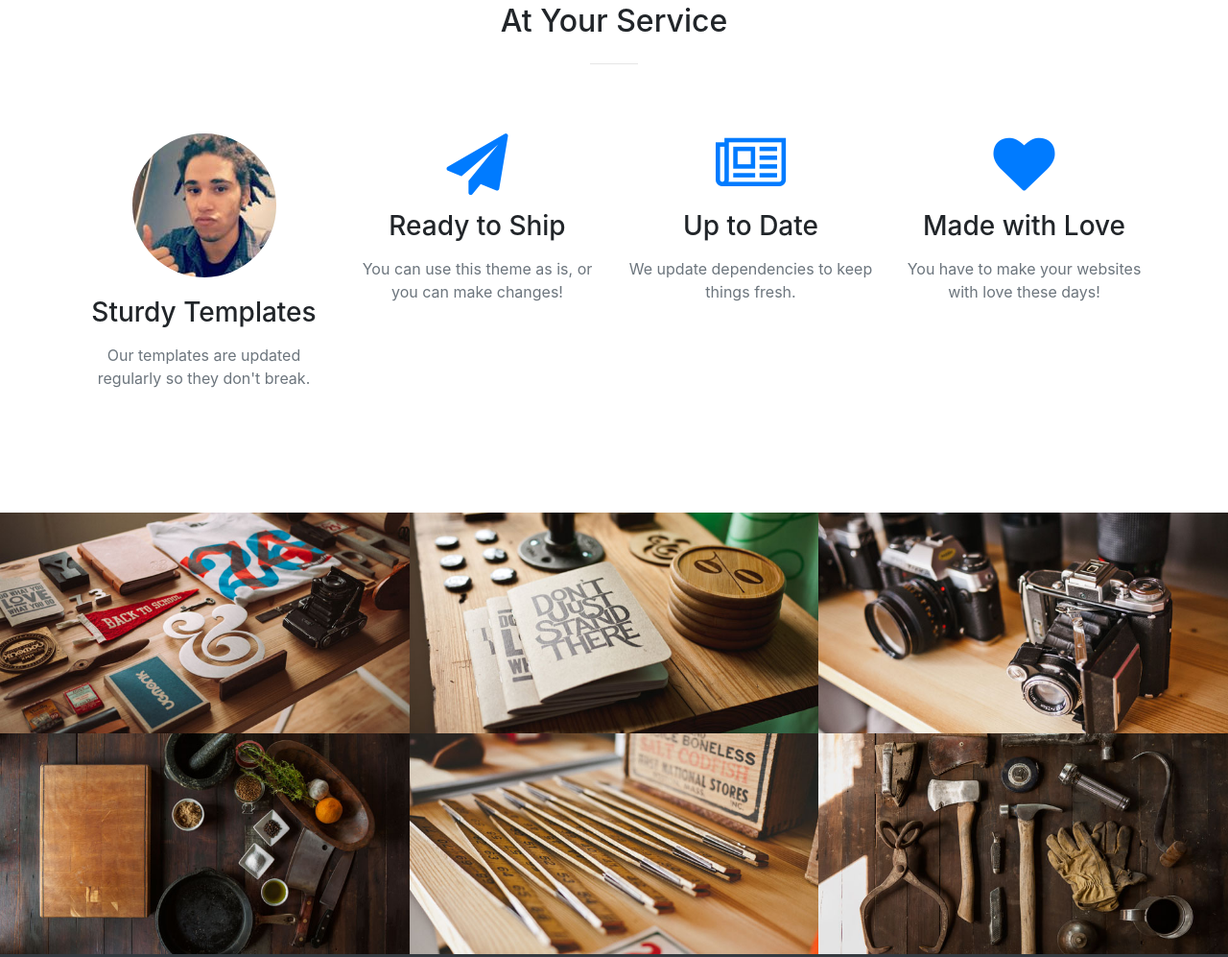
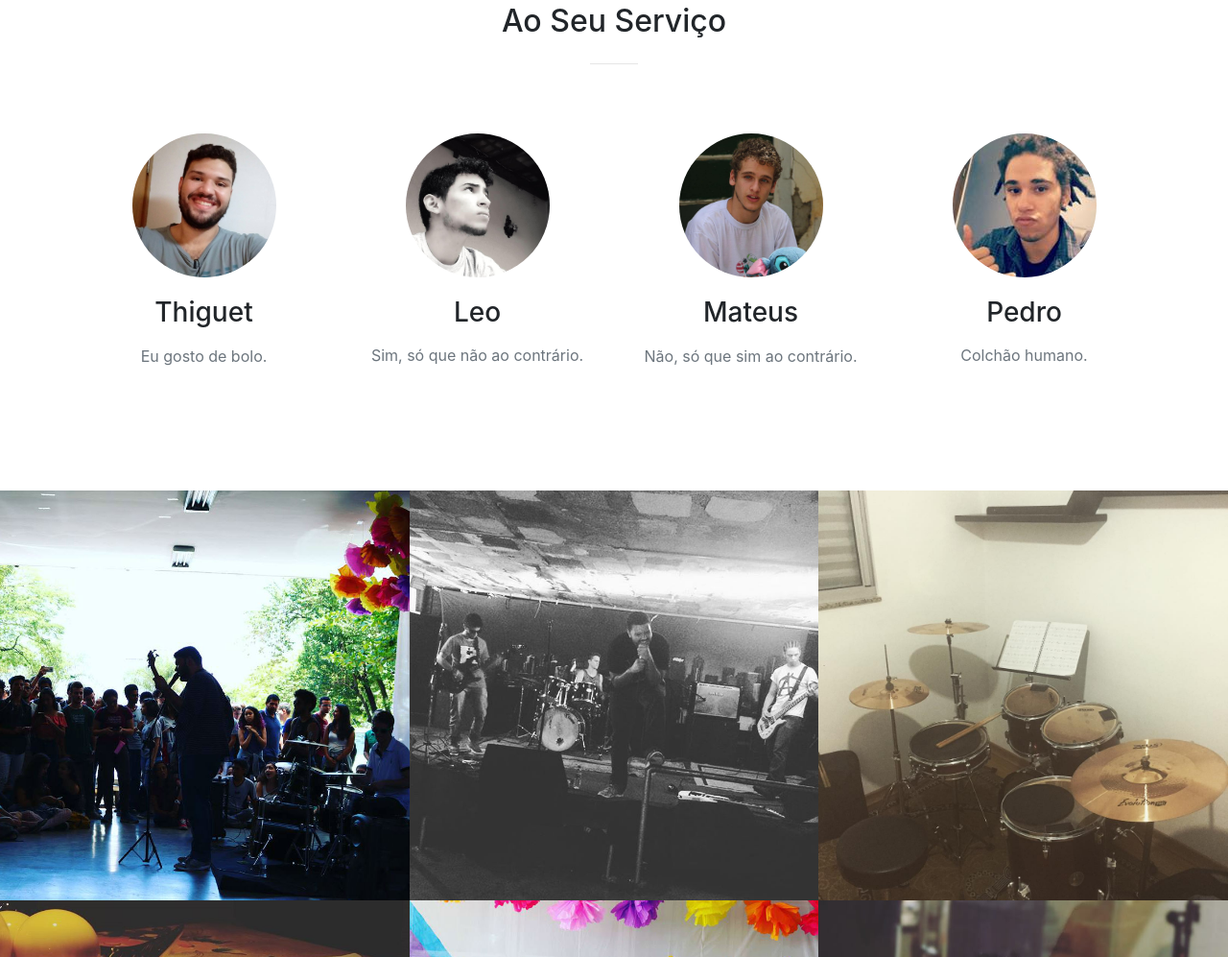
Before and after one commit to pioficial/pioficial.github.io, a website with bundled scripts: page index.html in a window 1280 px wide. Shown: the part 1354-2351 px from the top of the page at 96% size. Built offline with nearby package versions, Linux system fonts and the light colour scheme.

Commit message:
Fiinishig v1.0

```diff
--- a/css/creative.css
+++ b/css/creative.css
@@ -128,9 +128,6 @@ img::-moz-selection {
   #mainNav {
     border-color: transparent;
     background-color: transparent;
-  }
-  #mainNav .navbar-brand {
-    color: rgba(255, 255, 255, 0.7);
   }
   #mainNav .navbar-brand:focus, #mainNav .navbar-brand:hover {
     color: #fff;
--- a/css/main.css
+++ b/css/main.css
@@ -1,3 +1,17 @@
 .margin-bottom-20 {
 	margin-bottom: 20px;
 }
+
+header.masthead {
+	background-image: url('../img/participantes/banda.jpg');
+}
+
+#mainNav .navbar-nav>li.nav-item>a.nav-link, #mainNav .navbar-nav>li.nav-item>a.nav-link:focus{
+	color: #333 !important;
+}
+
+#mainNav .navbar-nav>li.nav-item>a.nav-link:hover, #mainNav .navbar-nav>li.nav-item>a.nav-link:hover {
+	background: #f05f40;
+	color: white !important;
+	border-radius: 10px;
+}
--- a/index.html
+++ b/index.html
@@ -33,7 +33,7 @@
     <!-- Navigation -->
     <nav class="navbar navbar-expand-lg navbar-light fixed-top" id="mainNav">
       <div class="container">
-        <a class="navbar-brand js-scroll-trigger" href="#page-top">Praticamente Incorreto</a>
+        <a class="navbar-brand js-scroll-trigger" href="#page-top"></a>
         <button class="navbar-toggler navbar-toggler-right" type="button" data-toggle="collapse" data-target="#navbarResponsive" aria-controls="navbarResponsive" aria-expanded="false" aria-label="Toggle navigation">
           <span class="navbar-toggler-icon"></span>
         </button>
@@ -56,7 +56,7 @@
       </div>
     </nav>
 
-    <header class="masthead text-center text-white d-flex">
+    <header class="masthead text-center text-white d-flex bg-img">
       <div class="container my-auto">
         <div class="row">
           <div class="col-lg-10 mx-auto">
@@ -79,7 +79,7 @@
           <div class="col-lg-8 mx-auto text-center">
             <h2 class="section-heading text-white">Nós temos o que você precisa!</h2>
             <hr class="light my-4">
-            <p class="text-faded mb-4">Praticamente Incorreto</p>
+            <p class="text-faded mb-4">Música de qualidade </p>
             <a class="btn btn-light btn-xl js-scroll-trigger" href="#services">Saiba Mais!</a>
           </div>
         </div>
@@ -90,7 +90,7 @@
       <div class="container">
         <div class="row">
           <div class="col-lg-12 text-center">
-            <h2 class="section-heading">At Your Service</h2>
+            <h2 class="section-heading">Ao Seu Serviço</h2>
             <hr class="my-4">
           </div>
         </div>
@@ -99,30 +99,30 @@
         <div class="row">
           <div class="col-lg-3 col-md-6 text-center">
             <div class="service-box mt-5 mx-auto">
-              <img class="rounded-circle margin-bottom-20" src="./img/participantes/pedro.jpg" />
-              <h3 class="mb-3">Sturdy Templates</h3>
-              <p class="text-muted mb-0">Our templates are updated regularly so they don't break.</p>
+              <img class="rounded-circle margin-bottom-20" src="./img/participantes/thiguet.jpg" width="150" />
+              <h3 class="mb-3">Thiguet</h3>
+              <p class="text-muted mb-0">Eu gosto de bolo.</p>
             </div>
           </div>
           <div class="col-lg-3 col-md-6 text-center">
             <div class="service-box mt-5 mx-auto">
-              <i class="fa fa-4x fa-paper-plane text-primary mb-3 sr-icons"></i>
-              <h3 class="mb-3">Ready to Ship</h3>
-              <p class="text-muted mb-0">You can use this theme as is, or you can make changes!</p>
+              <img class="rounded-circle margin-bottom-20" src="./img/participantes/leo.jpg" width="150"/>
+              <h3 class="mb-3">Leo</h3>
+              <p class="text-muted mb-0">Sim, só que não ao contrário.</p>
             </div>
           </div>
           <div class="col-lg-3 col-md-6 text-center">
             <div class="service-box mt-5 mx-auto">
-              <i class="fa fa-4x fa-newspaper-o text-primary mb-3 sr-icons"></i>
-              <h3 class="mb-3">Up to Date</h3>
-              <p class="text-muted mb-0">We update dependencies to keep things fresh.</p>
+              <img class="rounded-circle margin-bottom-20" src="./img/participantes/barbosa.jpg" width="150"/>
+              <h3 class="mb-3">Mateus</h3>
+              <p class="text-muted mb-0">Não, só que sim ao contrário.</p>
             </div>
           </div>
           <div class="col-lg-3 col-md-6 text-center">
             <div class="service-box mt-5 mx-auto">
-              <i class="fa fa-4x fa-heart text-primary mb-3 sr-icons"></i>
-              <h3 class="mb-3">Made with Love</h3>
-              <p class="text-muted mb-0">You have to make your websites with love these days!</p>
+              <img class="rounded-circle margin-bottom-20" src="./img/participantes/pedro.jpg" width="150"/>
+              <h3 class="mb-3">Pedro</h3>
+              <p class="text-muted mb-0">Colchão humano.</p>
             </div>
           </div>
         </div>
@@ -133,8 +133,8 @@
       <div class="container-fluid p-0">
         <div class="row no-gutters popup-gallery">
           <div class="col-lg-4 col-sm-6">
-            <a class="portfolio-box" href="img/portfolio/fullsize/1.jpg">
-              <img class="img-fluid" src="img/portfolio/thumbnails/1.jpg" alt="">
+            <a class="portfolio-box" href="./img/portfolio/diadoamor.jpg">
+              <img class="img-fluid" src="./img/portfolio/diadoamor.jpg" alt="">
               <div class="portfolio-box-caption">
                 <div class="portfolio-box-caption-content">
                   <div class="project-category text-faded">
@@ -148,8 +148,8 @@
             </a>
           </div>
           <div class="col-lg-4 col-sm-6">
-            <a class="portfolio-box" href="img/portfolio/fullsize/2.jpg">
-              <img class="img-fluid" src="img/portfolio/thumbnails/2.jpg" alt="">
+            <a class="portfolio-box" href="./img/portfolio/fullband.jpg">
+              <img class="img-fluid" src="./img/portfolio/fullband.jpg" alt="">
               <div class="portfolio-box-caption">
                 <div class="portfolio-box-caption-content">
                   <div class="project-category text-faded">
@@ -163,8 +163,8 @@
             </a>
           </div>
           <div class="col-lg-4 col-sm-6">
-            <a class="portfolio-box" href="img/portfolio/fullsize/3.jpg">
-              <img class="img-fluid" src="img/portfolio/thumbnails/3.jpg" alt="">
+            <a class="portfolio-box" href="./img/portfolio/refinado.jpg">
+              <img class="img-fluid" src="./img/portfolio/refinado.jpg" alt="">
               <div class="portfolio-box-caption">
                 <div class="portfolio-box-caption-content">
                   <div class="project-category text-faded">
@@ -178,8 +178,8 @@
             </a>
           </div>
           <div class="col-lg-4 col-sm-6">
-            <a class="portfolio-box" href="img/portfolio/fullsize/4.jpg">
-              <img class="img-fluid" src="img/portfolio/thumbnails/4.jpg" alt="">
+            <a class="portfolio-box" href="./img/portfolio/topersson.jpg">
+              <img class="img-fluid" src="./img/portfolio/topersson.jpg" alt="">
               <div class="portfolio-box-caption">
                 <div class="portfolio-box-caption-content">
                   <div class="project-category text-faded">
@@ -193,8 +193,8 @@
             </a>
           </div>
           <div class="col-lg-4 col-sm-6">
-            <a class="portfolio-box" href="img/portfolio/fullsize/5.jpg">
-              <img class="img-fluid" src="img/portfolio/thumbnails/5.jpg" alt="">
+            <a class="portfolio-box" href="./img/portfolio/fodase.jpg">
+              <img class="img-fluid" src="./img/portfolio/fodase.jpg" alt="">
               <div class="portfolio-box-caption">
                 <div class="portfolio-box-caption-content">
                   <div class="project-category text-faded">
@@ -208,8 +208,8 @@
             </a>
           </div>
           <div class="col-lg-4 col-sm-6">
-            <a class="portfolio-box" href="img/portfolio/fullsize/6.jpg">
-              <img class="img-fluid" src="img/portfolio/thumbnails/6.jpg" alt="">
+            <a class="portfolio-box" href="./img/portfolio/leo.jpg">
+              <img class="img-fluid" src="./img/portfolio/leo.jpg" alt="">
               <div class="portfolio-box-caption">
                 <div class="portfolio-box-caption-content">
                   <div class="project-category text-faded">
@@ -224,14 +224,14 @@
           </div>
         </div>
       </div>
-    </section>
+    </section><!--
 
     <section class="bg-dark text-white">
       <div class="container text-center">
         <h2 class="mb-4">Free Download at Start Bootstrap!</h2>
         <a class="btn btn-light btn-xl sr-button" href="http://startbootstrap.com/template-overviews/creative/">Download Now!</a>
       </div>
-    </section>
+    </section> -->
 
     <section id="contact">
       <div class="container">
```
Also changed, not shown: img/participantes/banda.jpg (added), img/portfolio/diadoamor.jpg (added), img/portfolio/fodase.jpg (added), img/portfolio/full_band.jpg (renamed from img/portfolio/ensaios/full_band.jpg), img/portfolio/fullband.jpg (renamed from img/portfolio/shows/fullband.jpg), img/portfolio/leo.jpg (renamed from img/portfolio/ensaios/leo.jpg), img/portfolio/refinado.jpg (added), img/portfolio/shows/diadoamor.jpg (deleted), img/portfolio/topersson.jpg (added).
